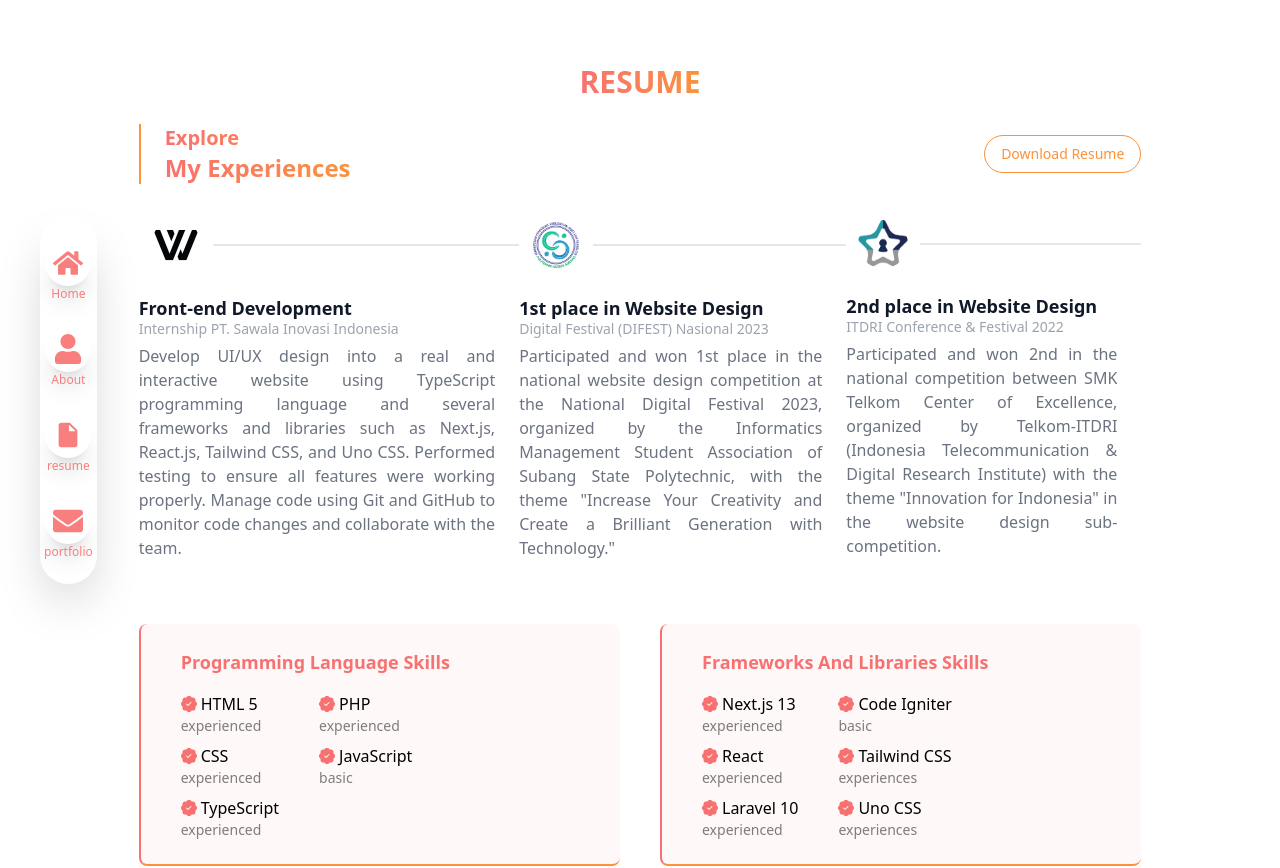
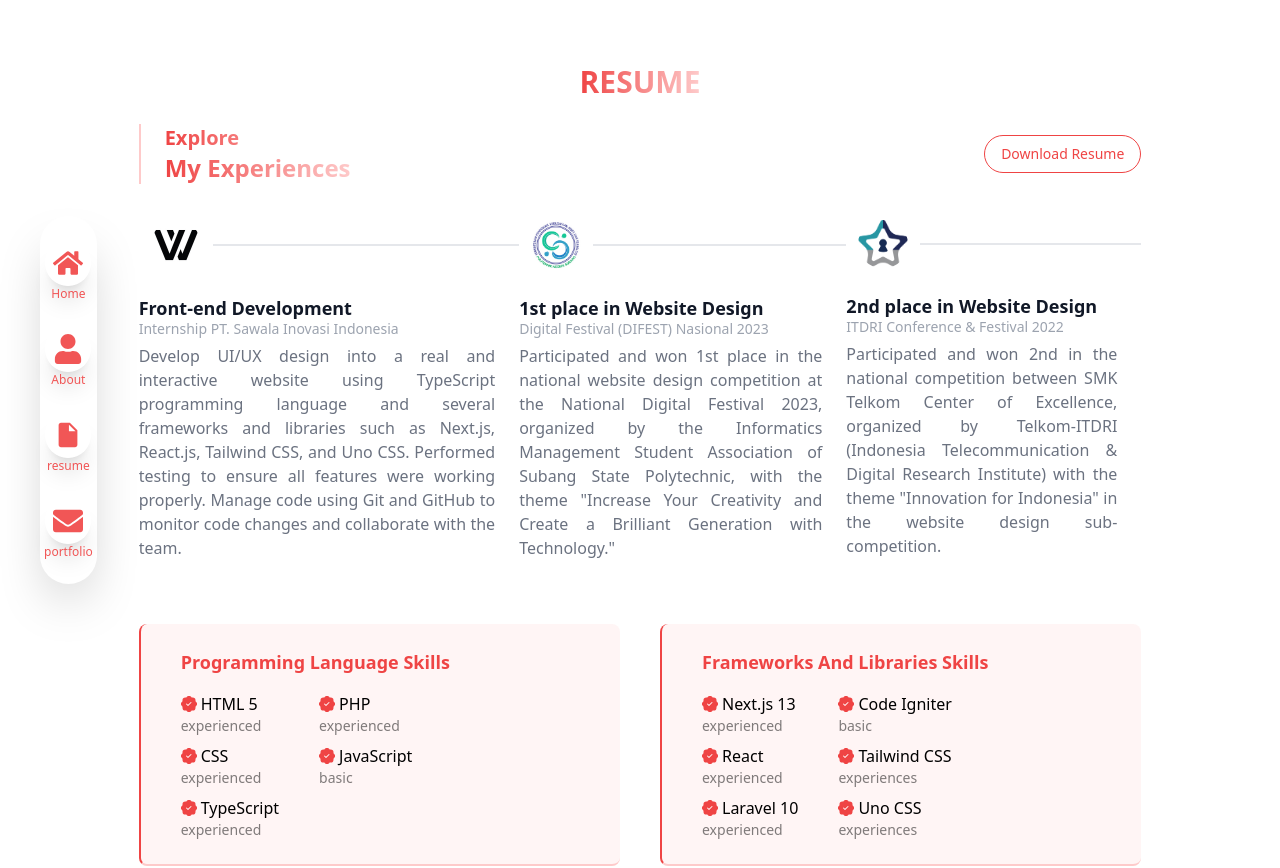
Before and after one commit to isyhfadilah/aisyahnurfadilah, a Next.js app: page /resume in a window 1280 px wide. Shown: the top 868 px of the page. Built offline with nearby package versions, Linux system fonts and the light colour scheme; a web font is replaced by a local one.

Commit message:
fix: color pallate

```diff
--- a/src/components/common/hero/index.tsx
+++ b/src/components/common/hero/index.tsx
@@ -43,7 +43,7 @@ export const Hero = () => {
             </h1>
           </div>
           <div className="flex gap-4">
-            <Button text="Contact Me" rounded="full" url="/contact" className="z-1" size="sm" variant="secondary" />
+            <Button text="Contact Me" rounded="full" url="/contact" className="z-1" size="sm" />
             <Button text="Hire Me" rounded="full" url="/contact" className="z-1" variant="outline" size="sm" />
           </div>
         </section>
--- a/src/components/common/sections/contact/contact.tsx
+++ b/src/components/common/sections/contact/contact.tsx
@@ -16,7 +16,7 @@ export const ContactForm = () => {
           <Input label="Name" type="text" />
           <Input label="Email" type="email" />
           <TextArea label="Message" />
-          <Button text="submit" className="w-full" rounded="full" />
+          <Button text="Submit" className="w-full" rounded="full" />
         </form>
       </Container>
     </section>
--- a/src/components/ui/button/index.tsx
+++ b/src/components/ui/button/index.tsx
@@ -58,7 +58,7 @@ export const Button: React.FC<ButtonProps> = ({
       classNames.push('text-white bg-dark')
       break
     case 'outline':
-      classNames.push('text-orange border border-orange')
+      classNames.push('text-primary border border-primary')
       break
     case 'none':
       classNames.push('text-white')
--- a/src/components/ui/cards/contact/index.tsx
+++ b/src/components/ui/cards/contact/index.tsx
@@ -9,7 +9,7 @@ export interface ContactProps {
 export const CardContact = ({ title, detail, icon }: ContactProps) => {
   return (
     <div className="flex items-center gap-1 md:gap-6 py-2 md:px-4">
-      <div className="rounded-full p-2 bg-red">{icon}</div>
+      <div className="rounded-full p-2 bg-gradient-to-b from-secondary to-primary">{icon}</div>
       <div className="space-y-1">
         <h1 className="text-lg md:text-xl font-semibold capitalize">{title}</h1>
         <p className="text-sm md:text-base text-black/50">{detail}</p>
--- a/src/shared/styles/app.css
+++ b/src/shared/styles/app.css
@@ -298,16 +298,15 @@
 .border-\#3A3A3A{--un-border-opacity:1;border-color:rgba(58,58,58,var(--un-border-opacity));}
 .border-gray-200{--un-border-opacity:1;border-color:rgba(229,231,235,var(--un-border-opacity));}
 .border-gray-500{--un-border-opacity:1;border-color:rgba(107,114,128,var(--un-border-opacity));}
-.border-orange,
-.border-secondary{--un-border-opacity:1;border-color:rgba(251,146,60,var(--un-border-opacity));}
 .border-primary,
+.border-red-500{--un-border-opacity:1;border-color:rgba(239,68,68,var(--un-border-opacity));}
 .border-red{--un-border-opacity:1;border-color:rgba(248,113,113,var(--un-border-opacity));}
-.border-red-500{--un-border-opacity:1;border-color:rgba(239,68,68,var(--un-border-opacity));}
+.border-secondary{--un-border-opacity:1;border-color:rgba(254,202,202,var(--un-border-opacity));}
 .disabled\:border-\#fafafa:disabled{--un-border-opacity:1;border-color:rgba(250,250,250,var(--un-border-opacity));}
-.border-b-primary{--un-border-opacity:1;--un-border-bottom-opacity:var(--un-border-opacity);border-bottom-color:rgba(248,113,113,var(--un-border-bottom-opacity));}
-.border-b-secondary{--un-border-opacity:1;--un-border-bottom-opacity:var(--un-border-opacity);border-bottom-color:rgba(251,146,60,var(--un-border-bottom-opacity));}
-.border-l-primary{--un-border-opacity:1;--un-border-left-opacity:var(--un-border-opacity);border-left-color:rgba(248,113,113,var(--un-border-left-opacity));}
-.border-l-secondary{--un-border-opacity:1;--un-border-left-opacity:var(--un-border-opacity);border-left-color:rgba(251,146,60,var(--un-border-left-opacity));}
+.border-b-primary{--un-border-opacity:1;--un-border-bottom-opacity:var(--un-border-opacity);border-bottom-color:rgba(239,68,68,var(--un-border-bottom-opacity));}
+.border-b-secondary{--un-border-opacity:1;--un-border-bottom-opacity:var(--un-border-opacity);border-bottom-color:rgba(254,202,202,var(--un-border-bottom-opacity));}
+.border-l-primary{--un-border-opacity:1;--un-border-left-opacity:var(--un-border-opacity);border-left-color:rgba(239,68,68,var(--un-border-left-opacity));}
+.border-l-secondary{--un-border-opacity:1;--un-border-left-opacity:var(--un-border-opacity);border-left-color:rgba(254,202,202,var(--un-border-left-opacity));}
 .\!disabled\:border-opacity-10:disabled{--un-border-opacity:0.1 !important;}
 .disabled\:border-opacity-10:disabled{--un-border-opacity:0.1;}
 .\!rounded-xl{border-radius:0.75rem !important;}
@@ -331,23 +330,22 @@
 .bg-dark{--un-bg-opacity:1;background-color:rgba(24,24,24,var(--un-bg-opacity));}
 .bg-dark-gray{--un-bg-opacity:1;background-color:rgba(32,33,35,var(--un-bg-opacity));}
 .bg-gray-200{--un-bg-opacity:1;background-color:rgba(229,231,235,var(--un-bg-opacity));}
-.bg-primary,
-.bg-red,
+.bg-primary{--un-bg-opacity:1;background-color:rgba(239,68,68,var(--un-bg-opacity));}
+.bg-primary\/15{background-color:rgba(239,68,68,0.15);}
+.bg-primary\/5{background-color:rgba(239,68,68,0.05);}
+.bg-primary\/8{background-color:rgba(239,68,68,0.08);}
 .bg-red-400{--un-bg-opacity:1;background-color:rgba(248,113,113,var(--un-bg-opacity));}
-.bg-primary\/15{background-color:rgba(248,113,113,0.15);}
-.bg-primary\/5{background-color:rgba(248,113,113,0.05);}
-.bg-primary\/8{background-color:rgba(248,113,113,0.08);}
-.bg-secondary{--un-bg-opacity:1;background-color:rgba(251,146,60,var(--un-bg-opacity));}
+.bg-secondary{--un-bg-opacity:1;background-color:rgba(254,202,202,var(--un-bg-opacity));}
 .bg-transparent{background-color:transparent;}
 .bg-white{--un-bg-opacity:1;background-color:rgba(255,255,255,var(--un-bg-opacity));}
 .hover\:bg-white\/50:hover{background-color:rgba(255,255,255,0.5);}
 .\!bg-opacity-50{--un-bg-opacity:0.5 !important;}
 .disabled\:bg-opacity-50:disabled{--un-bg-opacity:0.5;}
-.from-primary{--un-gradient-from-position:0%;--un-gradient-from:rgba(248,113,113,var(--un-from-opacity, 1)) var(--un-gradient-from-position);--un-gradient-to-position:100%;--un-gradient-to:rgba(248,113,113,0) var(--un-gradient-to-position);--un-gradient-stops:var(--un-gradient-from), var(--un-gradient-to);}
-.from-secondary{--un-gradient-from-position:0%;--un-gradient-from:rgba(251,146,60,var(--un-from-opacity, 1)) var(--un-gradient-from-position);--un-gradient-to-position:100%;--un-gradient-to:rgba(251,146,60,0) var(--un-gradient-to-position);--un-gradient-stops:var(--un-gradient-from), var(--un-gradient-to);}
+.from-primary{--un-gradient-from-position:0%;--un-gradient-from:rgba(239,68,68,var(--un-from-opacity, 1)) var(--un-gradient-from-position);--un-gradient-to-position:100%;--un-gradient-to:rgba(239,68,68,0) var(--un-gradient-to-position);--un-gradient-stops:var(--un-gradient-from), var(--un-gradient-to);}
+.from-secondary{--un-gradient-from-position:0%;--un-gradient-from:rgba(254,202,202,var(--un-from-opacity, 1)) var(--un-gradient-from-position);--un-gradient-to-position:100%;--un-gradient-to:rgba(254,202,202,0) var(--un-gradient-to-position);--un-gradient-stops:var(--un-gradient-from), var(--un-gradient-to);}
 .from-transparent{--un-gradient-from-position:0%;--un-gradient-from:transparent var(--un-gradient-from-position);--un-gradient-to-position:100%;--un-gradient-to:rgba(255,255,255,0) var(--un-gradient-to-position);--un-gradient-stops:var(--un-gradient-from), var(--un-gradient-to);}
-.to-primary{--un-gradient-to-position:100%;--un-gradient-to:rgba(248,113,113,var(--un-to-opacity, 1)) var(--un-gradient-to-position);}
-.to-secondary{--un-gradient-to-position:100%;--un-gradient-to:rgba(251,146,60,var(--un-to-opacity, 1)) var(--un-gradient-to-position);}
+.to-primary{--un-gradient-to-position:100%;--un-gradient-to:rgba(239,68,68,var(--un-to-opacity, 1)) var(--un-gradient-to-position);}
+.to-secondary{--un-gradient-to-position:100%;--un-gradient-to:rgba(254,202,202,var(--un-to-opacity, 1)) var(--un-gradient-to-position);}
 .bg-gradient-to-b{--un-gradient-shape:to bottom;--un-gradient:var(--un-gradient-shape), var(--un-gradient-stops);background-image:linear-gradient(var(--un-gradient));}
 .bg-gradient-to-r{--un-gradient-shape:to right;--un-gradient:var(--un-gradient-shape), var(--un-gradient-stops);background-image:linear-gradient(var(--un-gradient));}
 .bg-cover{background-size:cover;}
@@ -409,14 +407,13 @@
 .dark .dark\:text-white,
 .text-white{--un-text-opacity:1;color:rgba(255,255,255,var(--un-text-opacity));}
 .group:hover .group-hover\:text-primary,
-.text-primary,
-.text-red,
-.text-red-400{--un-text-opacity:1;color:rgba(248,113,113,var(--un-text-opacity));}
+.text-primary{--un-text-opacity:1;color:rgba(239,68,68,var(--un-text-opacity));}
 .text-\[\#8C8CA1\]{--un-text-opacity:1;color:rgba(140,140,161,var(--un-text-opacity));}
 .text-black\/50{color:rgba(0,0,0,0.5);}
 .text-gray-900{--un-text-opacity:1;color:rgba(17,24,39,var(--un-text-opacity));}
-.text-orange{--un-text-opacity:1;color:rgba(251,146,60,var(--un-text-opacity));}
-.text-primary\/90{color:rgba(248,113,113,0.9);}
+.text-primary\/90{color:rgba(239,68,68,0.9);}
+.text-red,
+.text-red-400{--un-text-opacity:1;color:rgba(248,113,113,var(--un-text-opacity));}
 .text-transparent{color:transparent;}
 .\!disabled\:text-opacity-10:disabled{--un-text-opacity:0.1 !important;}
 .\!text-opacity-50{--un-text-opacity:0.5 !important;}
--- a/uno.config.ts
+++ b/uno.config.ts
@@ -18,8 +18,8 @@ export default defineConfig({
   ],
   theme: {
     colors: {
-      primary: '#f87171',
-      secondary: '#fb923c',
+      primary: '#ef4444',
+      secondary: '#fecaca',
       dark: '#181818',
       'dark-gray': '#202123',
       stoke: '#3A3A3A'
```
